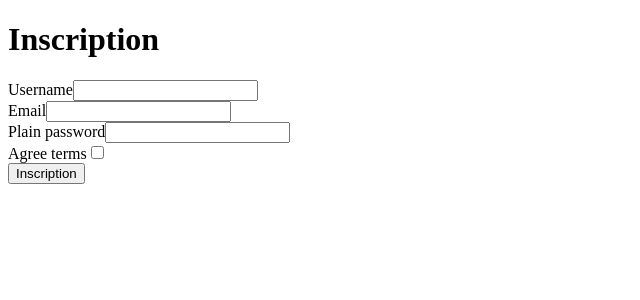
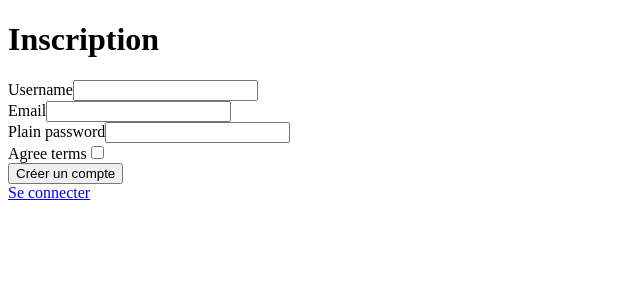
Before and after one commit to arcausin/todo-and-co, a Symfony app: template templates/registration/register.html.twig in a window 1280 px wide. Shown: the top 300 px of the page, without its empty margins (0-640 px from the left). Run offline with Twig, Linux system fonts and the light colour scheme; the template is opened without the code that fills it, so the values that code supplies are empty; form fields are guessed from the names that the template uses; some libraries are stand-ins or nearby versions.

Commit message:
correction register form/template/controlller/route

```diff
--- a/src/Controller/RegistrationController.php
+++ b/src/Controller/RegistrationController.php
@@ -26,7 +26,7 @@ class RegistrationController extends AbstractController
         $this->emailVerifier = $emailVerifier;
     }
 
-    #[Route('/register', name: 'app_register')]
+    #[Route('/inscription', name: 'app_register', methods: ['GET', 'POST'])]
     public function register(Request $request, UserPasswordHasherInterface $userPasswordHasher, EntityManagerInterface $entityManager): Response
     {
         $user = new User();
@@ -67,7 +67,7 @@ class RegistrationController extends AbstractController
         ]);
     }
 
-    #[Route('/verify/email', name: 'app_verify_email')]
+    #[Route('/verification/e-mail', name: 'app_verify_email', methods: ['GET'])]
     public function verifyUserEmail(Request $request, TranslatorInterface $translator, UserRepository $userRepository): Response
     {
         $id = $request->query->get('id');
--- a/templates/registration/register.html.twig
+++ b/templates/registration/register.html.twig
@@ -23,6 +23,10 @@
         {{ form_row(registrationForm.plainPassword) }}
         {{ form_row(registrationForm.agreeTerms) }}
 
-        <button type="submit" class="btn">Inscription</button>
+        <button type="submit" class="btn btn-lg btn-primary">Créer un compte</button>
     {{ form_end(registrationForm) }}
+
+    <div>
+        <a href="{{ path('app_login') }}">Se connecter</a>
+    </div>
 {% endblock %}
```
